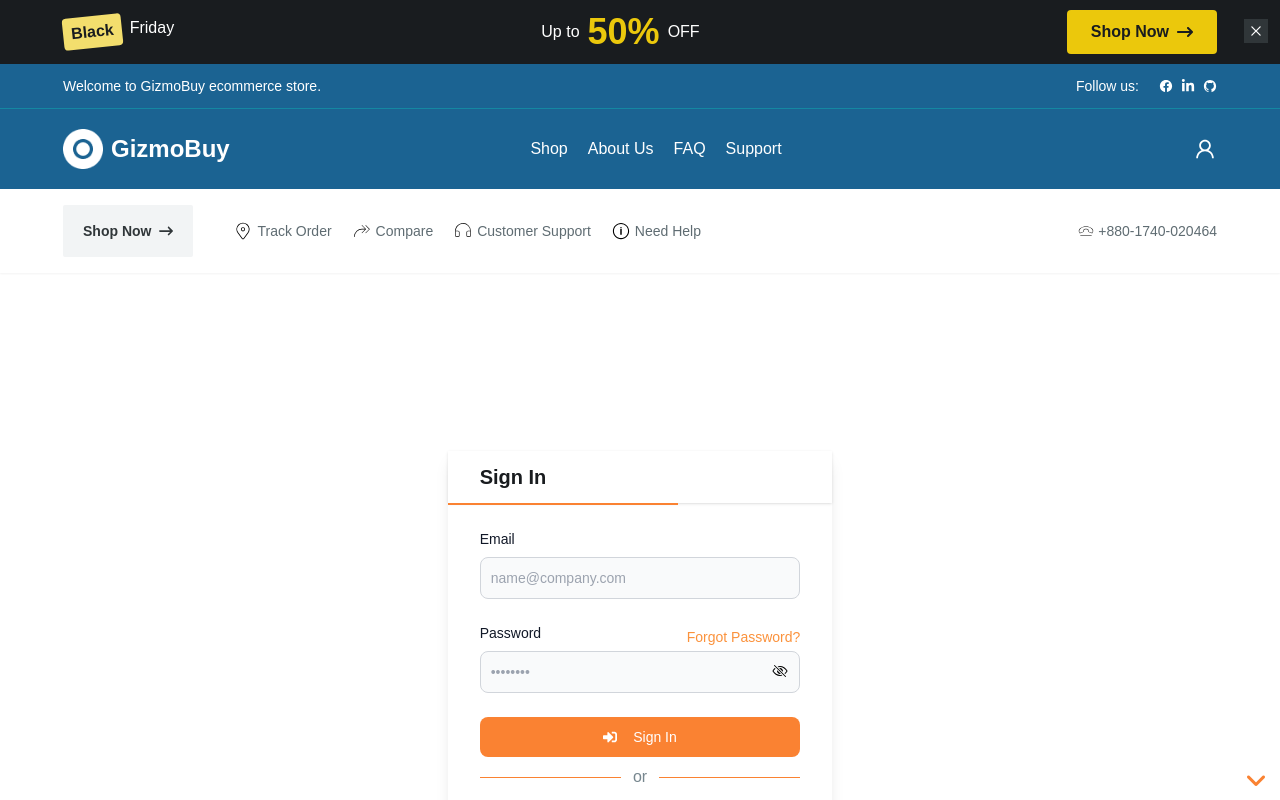
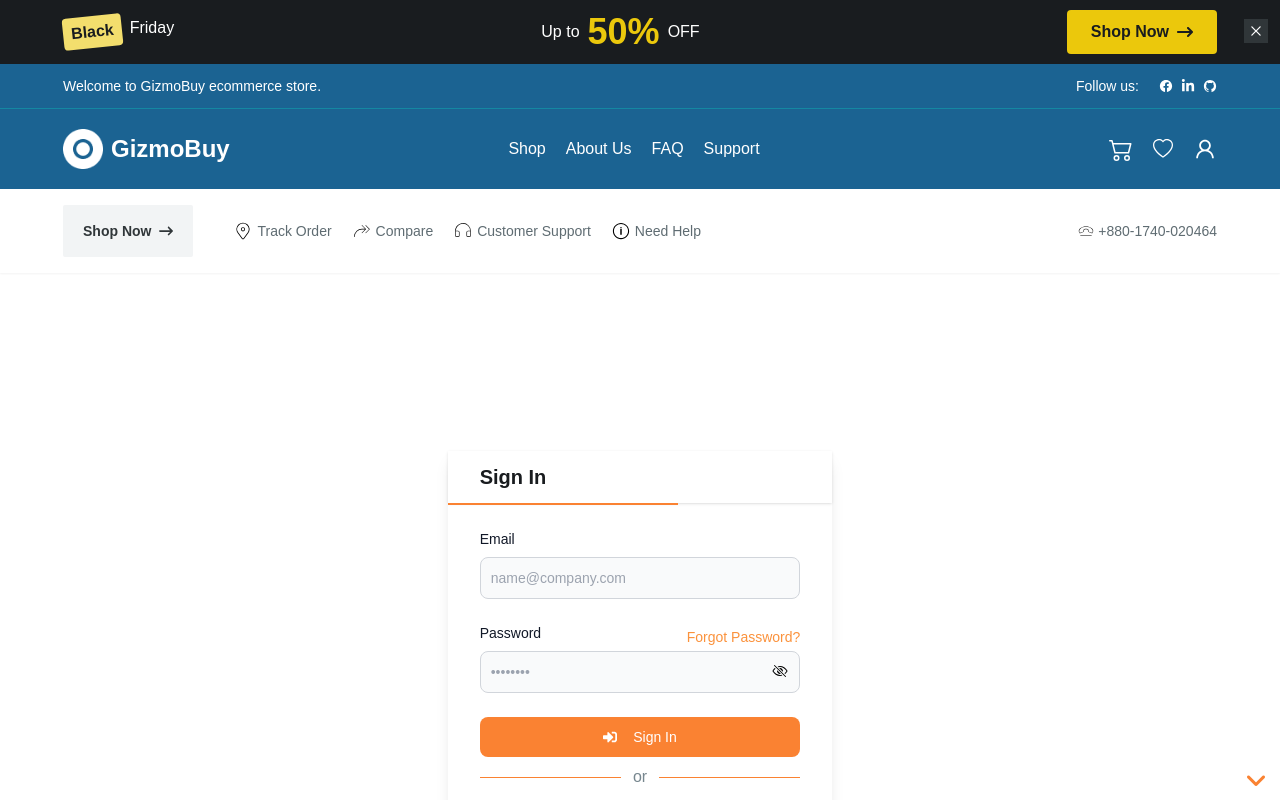
Before and after one commit to babulakterfsd/gizmobuy-frontend, a React (Vite) app: page /login in a window 1280 px wide. Shown: the top 800 px of the page. Built offline with nearby package versions, Linux system fonts and the light colour scheme; no server answers.

Commit message:
wishlist  page completed

```diff
--- a/src/components/common/Navbar.tsx
+++ b/src/components/common/Navbar.tsx
@@ -135,11 +135,7 @@ const Navbar = () => {
               <Link
                 to={token ? `/${currentUser?._id}/shopping-cart` : '/login'}
               >
-                <span
-                  className={`text-xl md:text-2xl text-white cursor-pointer ${
-                    currentUser?.email ? '' : 'hidden'
-                  }`}
-                >
+                <span className="text-xl md:text-2xl text-white cursor-pointer">
                   <BsCart2 />
                 </span>
               </Link>
@@ -148,11 +144,7 @@ const Navbar = () => {
                 to={token ? `/${currentUser?._id}/wishlist` : '/login'}
                 className="relative"
               >
-                <span
-                  className={`text-base md:text-xl mt-1 text-white cursor-pointer ${
-                    currentUser?.email ? '' : 'hidden'
-                  }`}
-                >
+                <span className="text-base md:text-xl mt-1 text-white cursor-pointer">
                   <BsHeart />
                 </span>
                 {wishedProducts?.length > 0 && (
```
